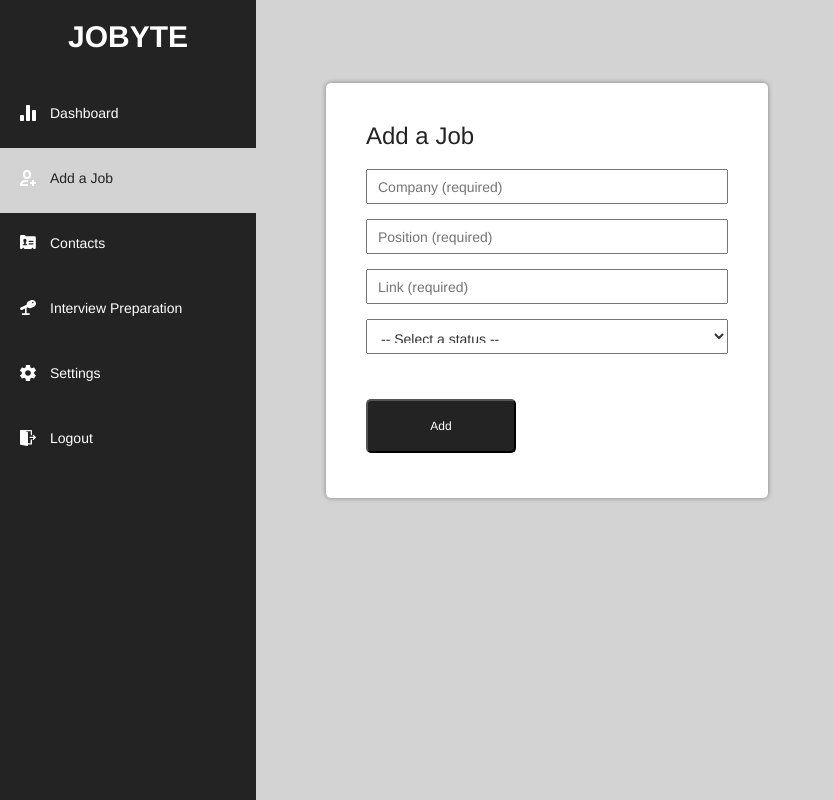
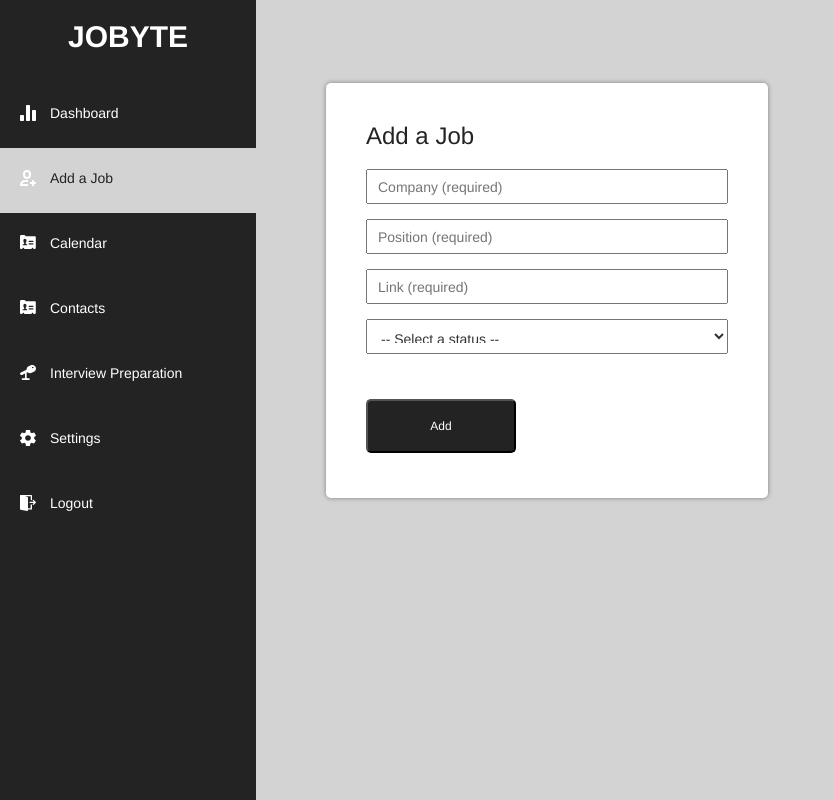
Before and after one commit to johncordano/JoByte, a React (Create React App) app in the folder client/: page /job/new in a window 1280 px wide. Shown: the whole page, without its empty margins (0-834 px from the left). Built offline with nearby package versions, Linux system fonts and the light colour scheme; no server answers.

Commit message:
add calendar to sidebar

```diff
--- a/client/src/components/Sidebar.js
+++ b/client/src/components/Sidebar.js
@@ -64,6 +64,10 @@ class Sidebar extends React.Component {
 
         <div className="sidebar-icon">
           <img src={ContactsIcon} alt="Contacts icon" />
+          <a href="/calendar">Calendar</a>
+        </div>
+        <div className="sidebar-icon">
+          <img src={ContactsIcon} alt="Contacts icon" />
           <a href="calendar.html">Contacts</a>
         </div>
         <div className="sidebar-icon">
```
